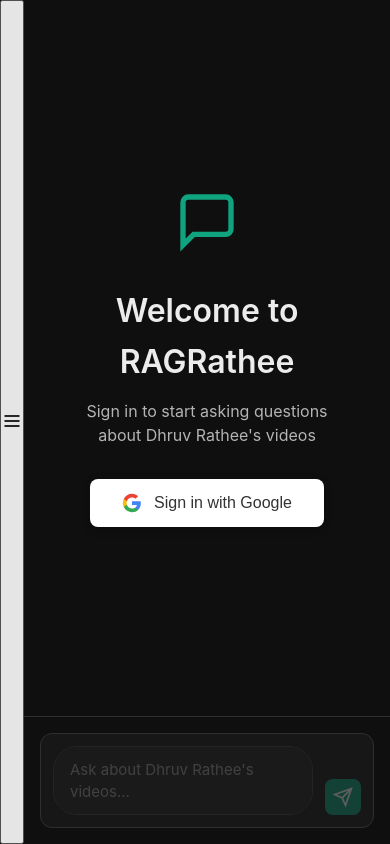
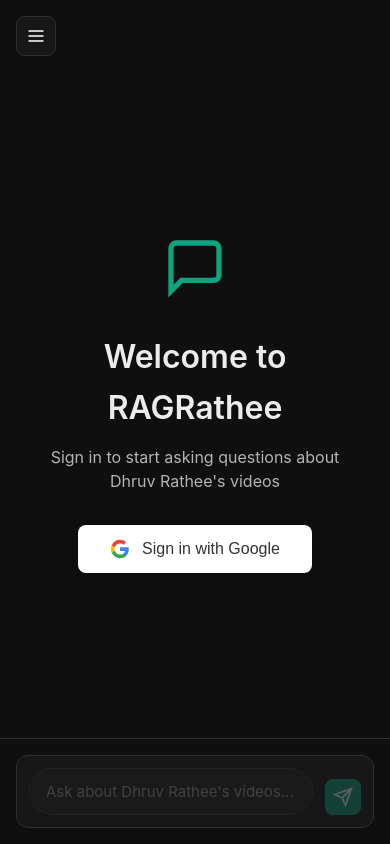
Before and after one commit to Harshalnikumbh/RAG-Rathee, a Flask app: page / in a window 390 px wide. Run offline with Flask 3, Linux system fonts and the light colour scheme; data that the repository does not hold is empty; parts of the project's set-up code (start-up, migrations or seed data) failed here and were passed over.

Commit message:
Improved Mobile Responsiveness and Sidebar Functionality

```diff
--- a/static/style.css
+++ b/static/style.css
@@ -115,6 +115,11 @@
     margin-bottom: 12px;
     color: var(--text-primary);
     padding: 8px;
+    white-space: nowrap;
+    overflow: visible;
+    width: 100%;
+    text-overflow: clip;
+    max-width: 120px;
 }
 
 .new-chat-btn {
@@ -388,6 +393,7 @@
     align-items: center;
     justify-content: center;
     height: 100%;
+    padding: 80px 16px 100px 16px;
 }
 
 .welcome-content {
@@ -689,22 +695,169 @@
 }
 
 /* ===============================
-   Responsive Design
+   Mobile Sidebar Toggle
+   =============================== */
+.sidebar-toggle {
+    position: fixed;
+    top: 16px;
+    left: 16px;
+    width: 40px;
+    height: 40px;
+    background: var(--bg-secondary);
+    border: 1px solid var(--border-color);
+    border-radius: 8px;
+    display: none;
+    align-items: center;
+    justify-content: center;
+    cursor: pointer;
+    z-index: 101; /* Must be higher than overlay */
+    transition: all 0.2s;
+}
+
+.sidebar-toggle:hover {
+    background: var(--bg-tertiary);
+}
+
+.sidebar-toggle svg {
+    color: var(--text-primary);
+}
+
+/* Sidebar overlay for mobile */
+.sidebar-overlay {
+    position: fixed;
+    top: 0;
+    left: 0;
+    width: 100%;
+    height: 100%;
+    background: rgba(0, 0, 0, 0.6);
+    display: none;
+    z-index: 999; /* Lower than toggle and sidebar */
+    animation: fadeInOverlay 0.2s ease-out;
+}
+
+.sidebar-overlay.active {
+    display: block;
+}
+
+@keyframes fadeInOverlay {
+    from {
+        opacity: 0;
+    }
+    to {
+        opacity: 1;
+    }
+}
+
+/* ===============================
+   Responsive Design (Updated)
    =============================== */
 @media (max-width: 768px) {
+    .app-container {
+        position: relative;
+    }
+
     .sidebar {
-        display: none;
+        position: fixed;
+        left: -300px; /* Increased from -280px */
+        top: 0;
+        height: 100vh;
+        z-index: 1000;
+        transition: left 0.3s ease-out;
+        box-shadow: 2px 0 12px rgba(0, 0, 0, 0.5);
+        width: 280px; /* Increased from 260px */
+        display: flex;
+        overflow-x: visible; /* ADD THIS to prevent cutting */
+    }
+
+    .sidebar.active {
+        left: 0;
+    }
+
+    .sidebar-header {
+        width: 100%;
+        overflow: visible; /* ADD THIS */
+    }
+
+    .logo {
+        font-size: 18px;
+        width: 100%;
+        min-width: 150px; /* ADD THIS */
+    }
+
+    .sidebar-toggle {
+        display: flex;
+        z-index: 1001;
+    }
+
+    .sidebar-overlay {
+        z-index: 999;
+    }
+
+    .main-content {
+        width: 100%;
+        z-index: 1;
+    }
+
+    .welcome-screen {
+        display: flex;
+        align-items: center;
+        justify-content: center;
+        height: 100%;
+        padding: 80px 16px 100px 16px;
+    }
+
+    .welcome-content {
+        padding: 0 16px;
+        max-width: 100%;
+        width: 100%;
+    }
+
+    .welcome-content h2 {
+        font-size: 28px;
+        margin-bottom: 12px;
+    }
+
+    .welcome-content p {
+        font-size: 15px;
+        margin-bottom: 24px;
     }
 
     .example-prompts {
-        grid-template-columns: 1fr;
+        grid-template-columns: repeat(2, 1fr);
+        gap: 10px;
+    }
+
+    .example-card {
+        padding: 16px;
+        font-size: 13px;
+        min-height: 80px;
+        display: flex;
+        align-items: center;
+        flex-direction: column; /* ADD THIS - stack icon and text */
+        text-align: center; /* ADD THIS */
+        gap: 8px; /* ADD THIS - space between icon and text */
+    }
+
+    .example-card svg {
+        flex-shrink: 0; /* ADD THIS - prevent icon from shrinking */
+    }
+
+    .example-card span {
+        display: block; /* ADD THIS */
+        width: 100%; /* ADD THIS */
     }
 
     .messages-container {
         padding: 16px;
+        padding-top: 70px;
+        padding-bottom: 0;
     }
 
     .input-container {
         padding: 16px;
     }
+
+    .chat-container {
+        padding-left: 0;
+    }
 }
```
